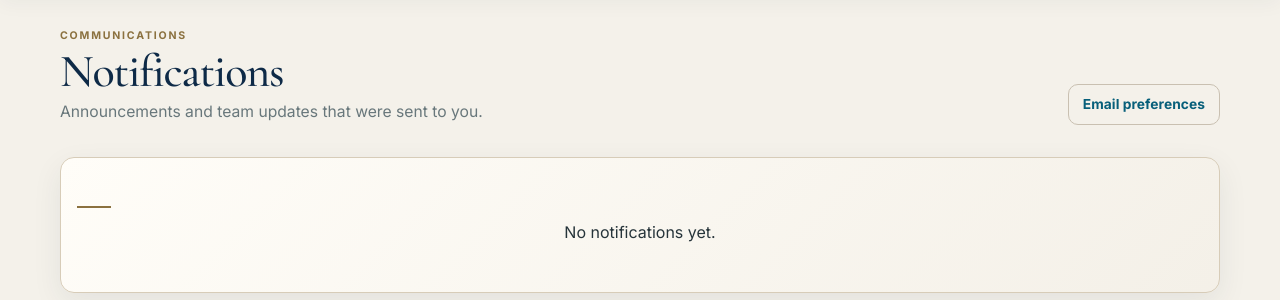
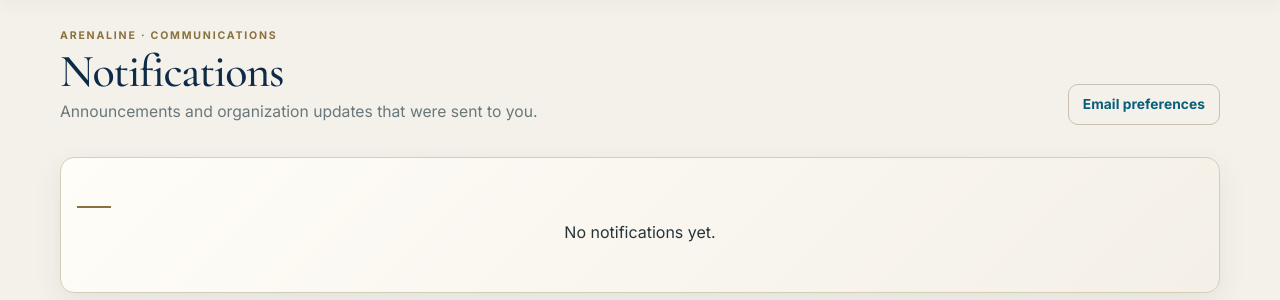
Before and after one commit to mcangeli/iea-team-portal, a Django app: page /notifications/ in a window 1280 px wide. Shown: the part 68-368 px from the top of the page. Run offline with Django 5.2, Linux system fonts and the light colour scheme; the visitor is signed in with stand-in values (Sample User, id 1); data that the repository does not hold is empty; parts of the project's set-up code (start-up, migrations or seed data) failed here and were passed over.

Commit message:
ui: align communications terminology with ArenaLine

```diff
--- a/templates/portal/notifications.html
+++ b/templates/portal/notifications.html
@@ -1,7 +1,7 @@
 {% extends 'base.html' %}
-{% block title %}Notifications{% endblock %}
+{% block title %}Notifications · ArenaLine{% endblock %}
 {% block content %}
-<div class="page-title"><div><div class="eyebrow">COMMUNICATIONS</div><h1>Notifications</h1><p>Announcements and team updates that were sent to you.</p></div><div class="actions"><a class="btn secondary" href="{% url 'notification_preferences' %}">Email preferences</a>{% if unread_notifications %}<form method="post" action="{% url 'notification_read_all' %}">{% csrf_token %}<button class="btn" type="submit">Mark all read</button></form>{% endif %}</div></div>
+<div class="page-title"><div><div class="eyebrow">ARENALINE · COMMUNICATIONS</div><h1>Notifications</h1><p>Announcements and organization updates that were sent to you.</p></div><div class="actions"><a class="btn secondary" href="{% url 'notification_preferences' %}">Email preferences</a>{% if unread_notifications %}<form method="post" action="{% url 'notification_read_all' %}">{% csrf_token %}<button class="btn" type="submit">Mark all read</button></form>{% endif %}</div></div>
 <section class="content-section notification-list">
 {% for n in notifications %}<article class="card notification-card {% if not n.read_at %}unread{% endif %}"><div><small>{{ n.created_at|date:"M j, Y · g:i A" }}</small><h3>{{ n.title }}</h3><p>{{ n.body|linebreaksbr }}</p></div>{% if not n.read_at %}<form method="post" action="{% url 'notification_read' n.pk %}">{% csrf_token %}<button class="btn secondary" type="submit">Mark read</button></form>{% else %}<span class="muted">Read</span>{% endif %}</article>{% empty %}<div class="empty-state">No notifications yet.</div>{% endfor %}
 </section>
```
